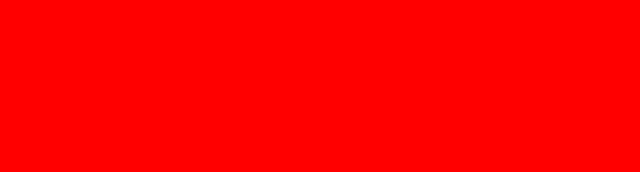
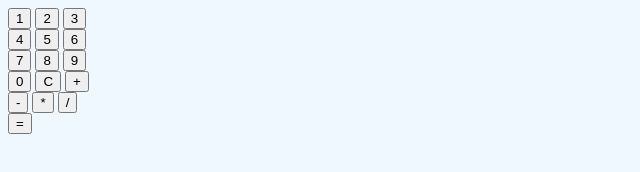
Before and after one commit to NSENGIYUMVA-Christian/calculator-andela-week-6, a plain HTML site: page index.html in a window 1280 px wide. Shown: the whole page, without its empty margins (0-640 px from the left). Drawn offline with Linux system fonts and the light colour scheme.

Commit message:
done with basic html structuring and display clicked number in display box

```diff
--- a/index.html
+++ b/index.html
@@ -7,6 +7,48 @@
     <link rel="stylesheet" href="style.css" />
   </head>
   <body>
+    <main class="main-container">
+      <!-- display part -->
+      <div class="display-box"></div>
+      <!-- numbers and operators -->
+      <section>
+        <!-- row1 -->
+        <div>
+          <button class="numbers">1</button>
+          <button class="numbers">2</button>
+          <button class="numbers">3</button>
+        </div>
+        <!-- row2 -->
+        <div>
+          <button class="numbers">4</button>
+          <button class="numbers">5</button>
+          <button class="numbers">6</button>
+        </div>
+        <!-- row3 -->
+        <div>
+          <button class="numbers">7</button>
+          <button class="numbers">8</button>
+          <button class="numbers">9</button>
+        </div>
+        <!-- row4 -->
+        <div>
+          <button class="numbers">0</button>
+          <button>C</button>
+          <button>+</button>
+        </div>
+        <!-- row5 -->
+        <div>
+          <button>-</button>
+          <button>*</button>
+          <button>/</button>
+        </div>
+        <!-- row 6 -->
+        <div>
+          <button>=</button>
+        </div>
+      </section>
+    </main>
+
     <script src="./main.js"></script>
   </body>
 </html>
--- a/main.js
+++ b/main.js
@@ -2,6 +2,7 @@
 let firstNumber;
 let secondNumber;
 let operator;
+let displayBox = document.querySelector(".display-box");
 
 // functions for add, sub, mult and div
 function add(firstNumber, secondNumber) {
@@ -32,4 +33,13 @@ function operate(operator, number1, number2) {
   }
 }
 
-console.log(operate("+", 10, 5));
+//Displaying clicked NUmber in the display box
+let allNumbers = document.querySelectorAll(".numbers");
+allNumbers = Array.from(allNumbers);
+allNumbers.forEach((number) => {
+  number.addEventListener("click", function () {
+    displayBox.textContent = number.textContent;
+  });
+});
+//console.log(allNumbers);
+//console.log(operate("+", 10, 5));
--- a/style.css
+++ b/style.css
@@ -1,3 +1,3 @@
 body{
-  background-color: red;
+  background-color: aliceblue;
 }
```
